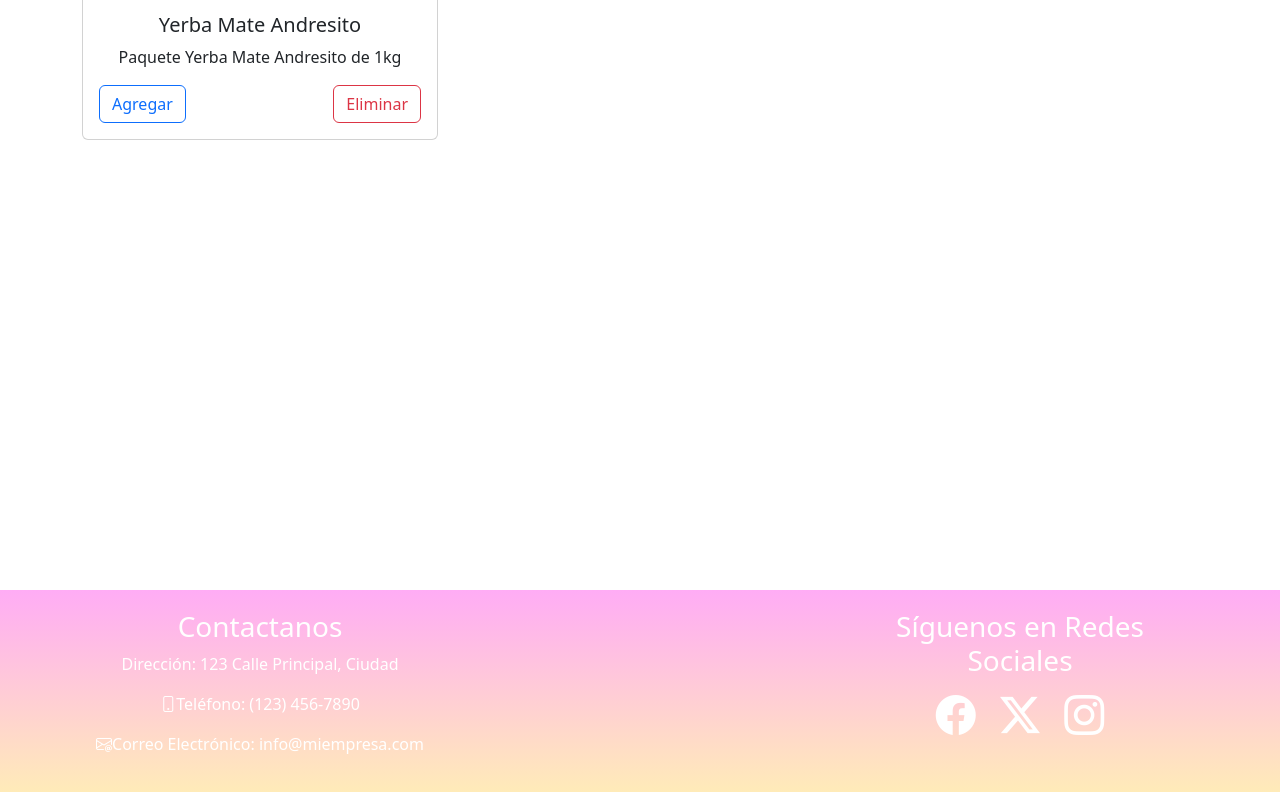
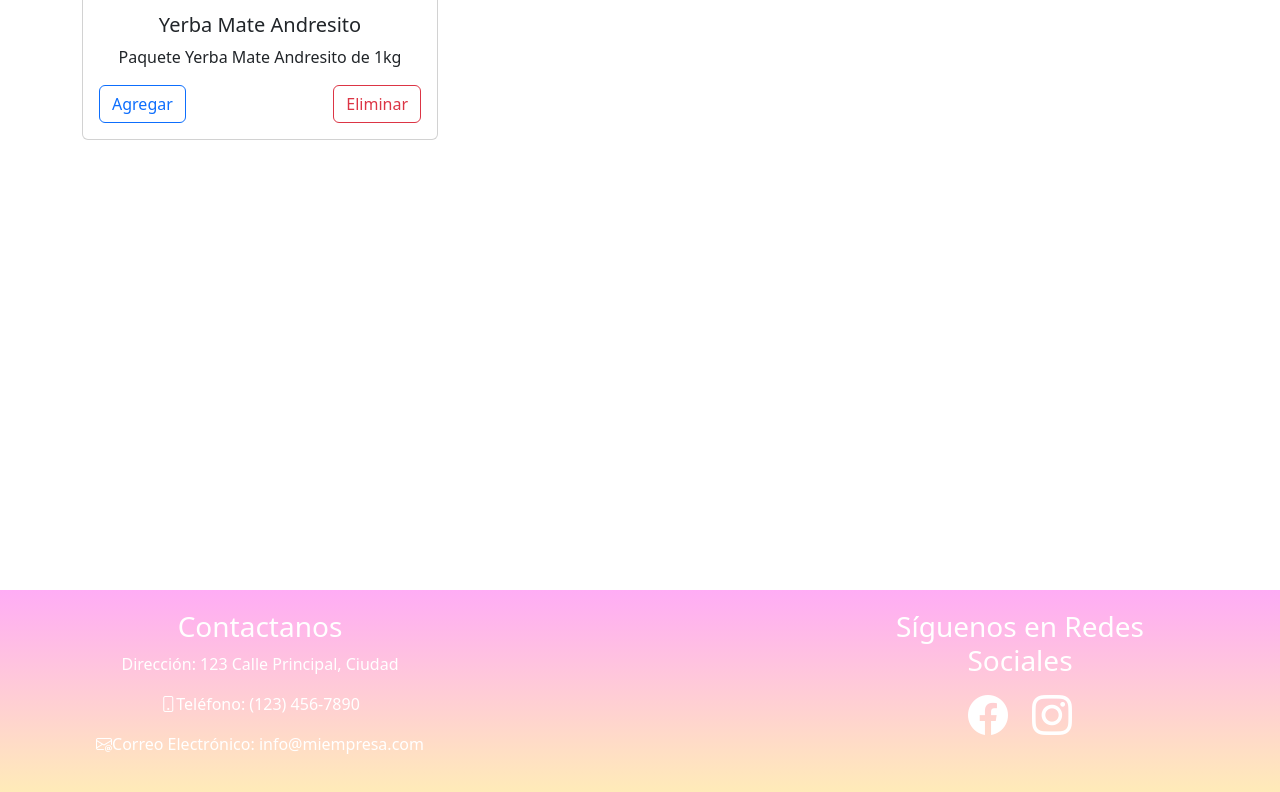
Before and after one commit to EugeniaGenez/Proyecto-Final-Marketing-Digital, a plain HTML site: page index.html in a window 1280 px wide. Shown: the part 2986-3778 px from the top of the page. Drawn offline with nearby package versions, Linux system fonts and the light colour scheme.

Commit message:
Update index.html

```diff
--- a/index.html
+++ b/index.html
@@ -332,7 +332,7 @@
             <div class="col-md-4">
                 <h3>Síguenos en Redes Sociales</h3>
                 <a href="https://www.facebook.com/profile.php?id=61551547817258" class="social-icon"><i class="bi bi-facebook"></i></a>
-                <a href="#" class="social-icon"><i class="bi bi-twitter-x"></i></a>
+
                 <a href="https://www.instagram.com/villa_escolar_distribuidora/" class="social-icon"><i class="bi bi-instagram"></i></a>
             </div>
         </div>
```
